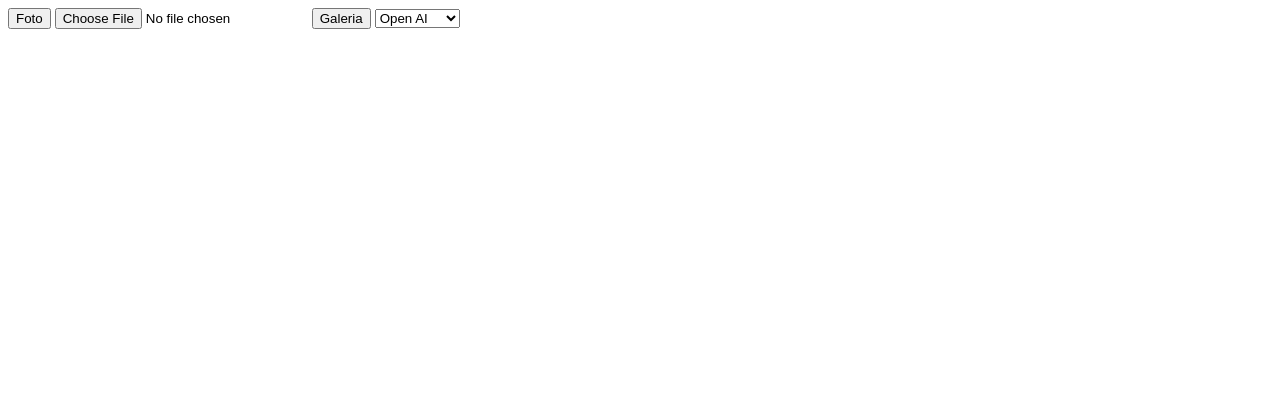
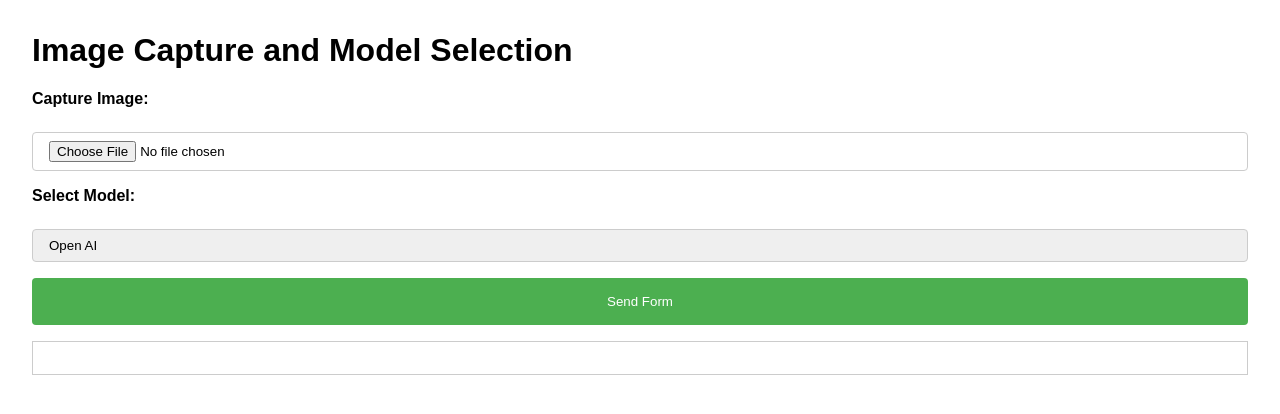
Before and after one commit to gutti666/testing-camera, a plain HTML site: page index.html in a window 1280 px wide. Drawn offline with Linux system fonts and the light colour scheme.

Commit message:
index.html

```diff
--- a/index.html
+++ b/index.html
@@ -1,23 +1,89 @@
 <!DOCTYPE html>
-<html>
+<html lang="en">
 <head>
-    <meta charset='utf-8'>
-    <meta http-equiv='X-UA-Compatible' content='IE=edge'>
-    <title>Page Title</title>
-    <meta name='viewport' content='width=device-width, initial-scale=1'>
-    <link rel='stylesheet' type='text/css' media='screen' href='main.css'>
-    <script src='main.js'></script>
+  <meta charset="UTF-8">
+  <meta name="viewport" content="width=device-width, initial-scale=1.0">
+  <title>Image Capture and Model Selection</title>
+  <style>
+    body {
+      font-family: Arial, sans-serif;
+      margin: 2rem;
+    }
+
+    form {
+      display: flex;
+      flex-direction: column;
+      gap: 1rem;
+    }
+
+    label {
+      display: block;
+      margin-bottom: 0.5rem;
+      font-weight: bold;
+    }
+
+    input[type="file"],
+    input[type="button"],
+    select {
+      padding: 0.5rem 1rem;
+      border: 1px solid #ccc;
+      border-radius: 4px;
+    }
+
+    input[type="button"] {
+      cursor: pointer;
+      background-color: #f0f0f0;
+    }
+
+    select {
+      appearance: none; /* Remove default dropdown style */
+    }
+
+    select:focus {
+      outline: 2px solid #ccc;
+    }
+
+    button[type="submit"] {
+      background-color: #4CAF50; /* Green */
+      color: white;
+      padding: 1rem 2rem;
+      border: none;
+      border-radius: 4px;
+      cursor: pointer;
+    }
+
+    button[type="submit"]:hover {
+      background-color: #45A049;
+    }
+
+    #response {
+      border: 1px solid #ccc;
+      padding: 1rem;
+      margin-top: 1rem;
+      font-size: 1.2rem;
+    }
+  </style>
 </head>
 <body>
-    <form>
-        <input type="button" value="Foto">
-        <input type="file" accept="image/*;capture=camera">
-        <input type="button" value="Galeria">
-        <select name="model" id="">
-            <option>Open AI</option>
-            <option>Gemeni Ai </option>
-        </select>
+  <h1>Image Capture and Model Selection</h1>
 
-    </form>
+  <form name="DataToIA" id="DataToIA">
+
+    <label for="camera">Capture Image:</label>
+    <input id="camera" name="camera" type="file" accept="image/*;capture=camera" />
+
+    <label for="model">Select Model:</label>
+    <select name="model" id="model">
+      <option value="openAi">Open AI</option>
+      <option value="gemeni">Gemeni Ai</option>
+    </select>
+
+    <button type="submit">Send Form</button>
+  </form>
+
+  <div id="response" name="response">
+  </div>
+
+  <script src="index.js"></script>
 </body>
 </html>
```
